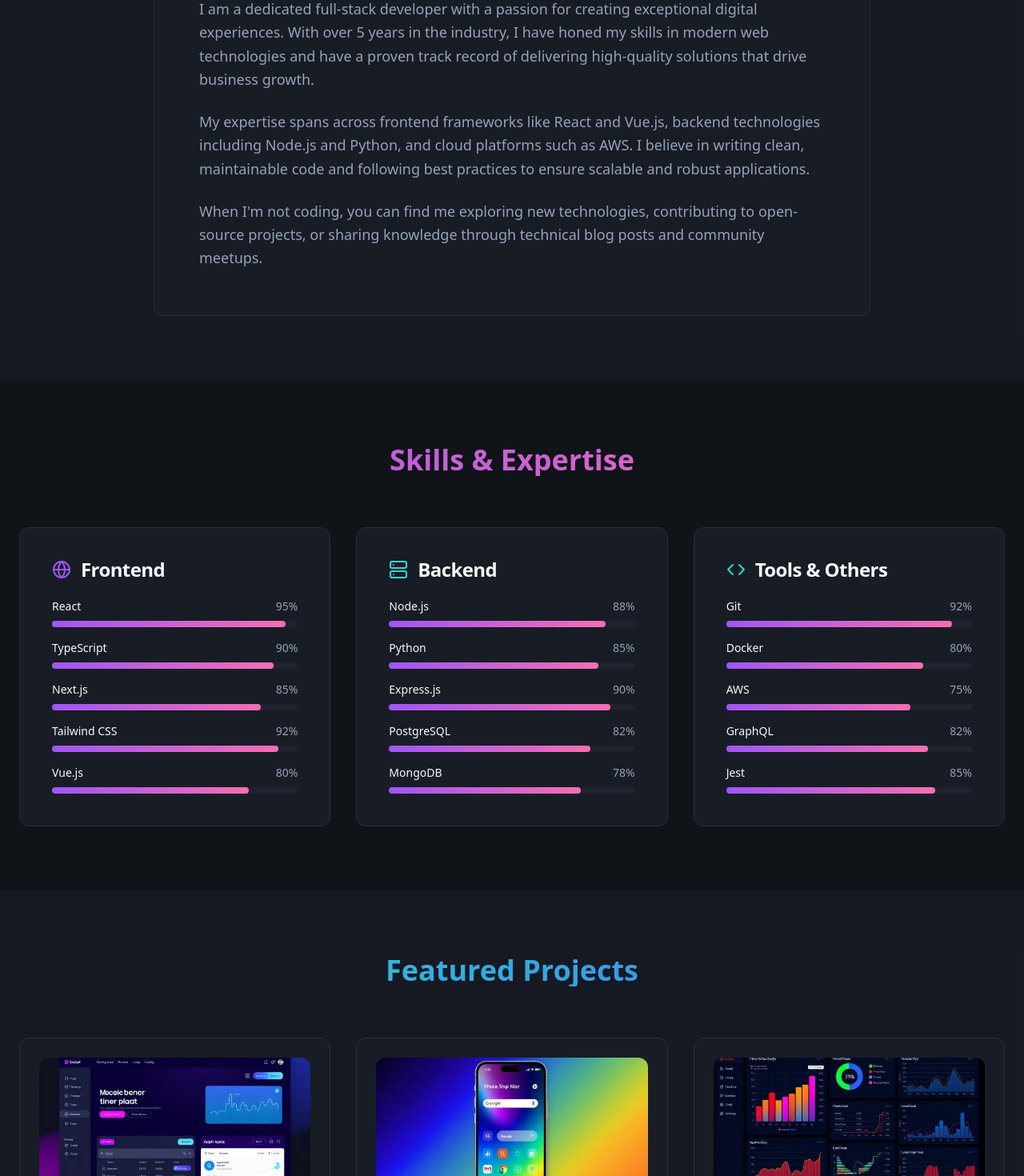
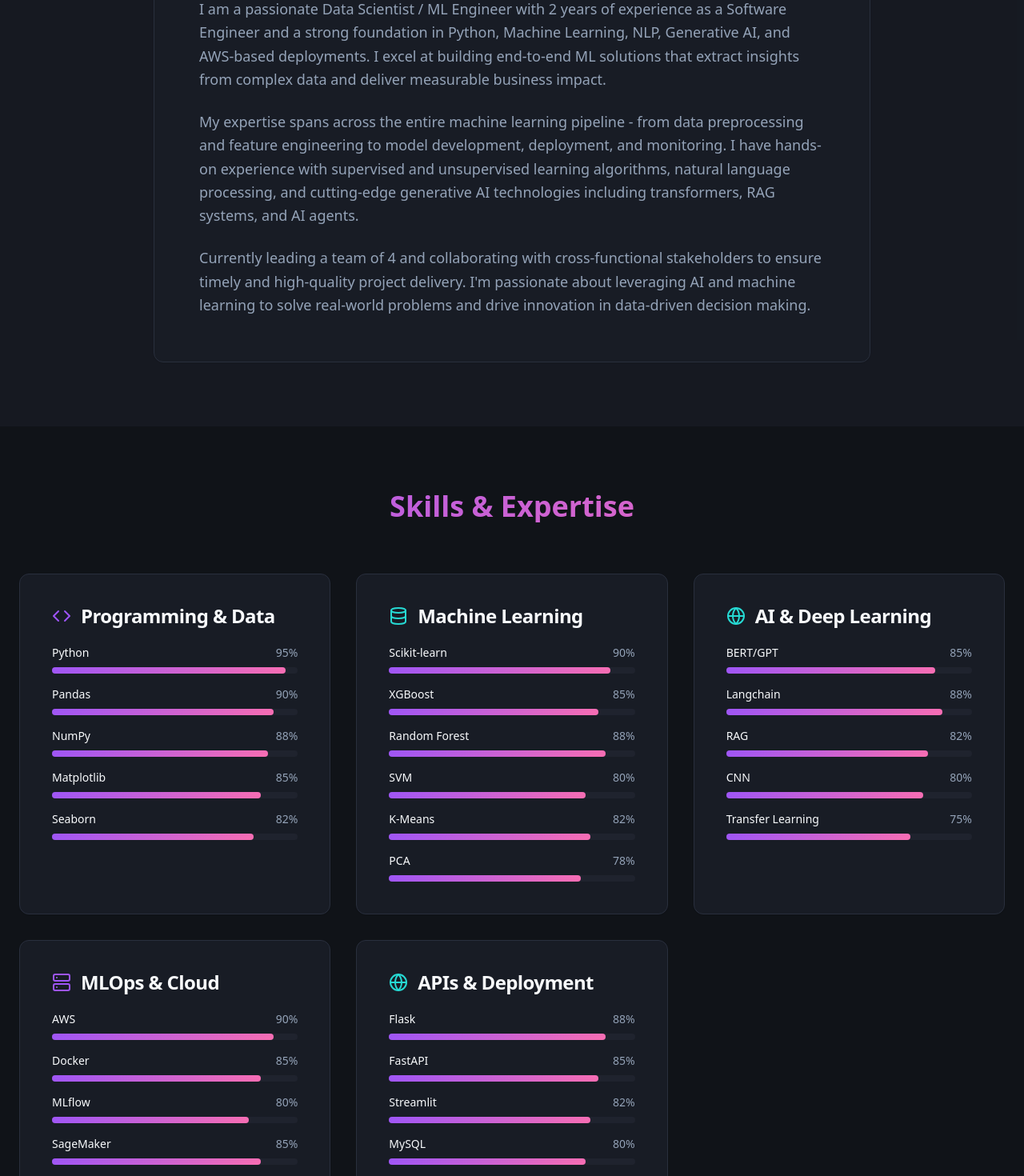
Before and after one commit to tchandrareddy21/tchandrareddy21.github.io, a React (Vite) app: page / in a window 1280 px wide. Shown: the part 1100-2570 px from the top of the page at 80% size. Built offline with nearby package versions, Linux system fonts and the light colour scheme.

Commit message:
Update skills and summary
Update the skills and summary sections with the provided information.

```diff
--- a/src/components/Portfolio.tsx
+++ b/src/components/Portfolio.tsx
@@ -37,7 +37,7 @@ const Portfolio = () => {
   const [isTyping, setIsTyping] = useState(true);
   const [showScrollTop, setShowScrollTop] = useState(false);
 
-  const typingText = "Full-Stack Developer & Tech Enthusiast";
+  const typingText = "Data Scientist & ML Engineer";
 
   useEffect(() => {
     const handleScroll = () => {
@@ -100,26 +100,41 @@ const Portfolio = () => {
   };
 
   const skills = {
-    "Frontend": [
-      { name: "React", level: 95 },
-      { name: "TypeScript", level: 90 },
-      { name: "Next.js", level: 85 },
-      { name: "Tailwind CSS", level: 92 },
-      { name: "Vue.js", level: 80 }
+    "Programming & Data": [
+      { name: "Python", level: 95 },
+      { name: "Pandas", level: 90 },
+      { name: "NumPy", level: 88 },
+      { name: "Matplotlib", level: 85 },
+      { name: "Seaborn", level: 82 }
     ],
-    "Backend": [
-      { name: "Node.js", level: 88 },
-      { name: "Python", level: 85 },
-      { name: "Express.js", level: 90 },
-      { name: "PostgreSQL", level: 82 },
+    "Machine Learning": [
+      { name: "Scikit-learn", level: 90 },
+      { name: "XGBoost", level: 85 },
+      { name: "Random Forest", level: 88 },
+      { name: "SVM", level: 80 },
+      { name: "K-Means", level: 82 },
+      { name: "PCA", level: 78 }
+    ],
+    "AI & Deep Learning": [
+      { name: "BERT/GPT", level: 85 },
+      { name: "Langchain", level: 88 },
+      { name: "RAG", level: 82 },
+      { name: "CNN", level: 80 },
+      { name: "Transfer Learning", level: 75 }
+    ],
+    "MLOps & Cloud": [
+      { name: "AWS", level: 90 },
+      { name: "Docker", level: 85 },
+      { name: "MLflow", level: 80 },
+      { name: "SageMaker", level: 85 },
+      { name: "GitHub Actions", level: 78 }
+    ],
+    "APIs & Deployment": [
+      { name: "Flask", level: 88 },
+      { name: "FastAPI", level: 85 },
+      { name: "Streamlit", level: 82 },
+      { name: "MySQL", level: 80 },
       { name: "MongoDB", level: 78 }
-    ],
-    "Tools & Others": [
-      { name: "Git", level: 92 },
-      { name: "Docker", level: 80 },
-      { name: "AWS", level: 75 },
-      { name: "GraphQL", level: 82 },
-      { name: "Jest", level: 85 }
     ]
   };
 
@@ -208,7 +223,7 @@ const Portfolio = () => {
         <div className="container mx-auto px-6 py-4">
           <div className="flex items-center justify-between">
             <div className="text-2xl font-bold gradient-primary bg-clip-text text-transparent">
-              John Doe
+              Tiyyagura Chandra Reddy
             </div>
             <div className="hidden md:flex items-center space-x-8">
               {[
@@ -243,7 +258,7 @@ const Portfolio = () => {
                 <div className="w-80 h-80 rounded-full overflow-hidden border-4 border-primary/30 shadow-card hover-glow animate-float">
                   <img
                     src={profilePhoto}
-                    alt="John Doe"
+                    alt="Tiyyagura Chandra Reddy"
                     className="w-full h-full object-cover"
                   />
                 </div>
@@ -256,7 +271,7 @@ const Portfolio = () => {
                   Hello, I'm
                 </span>
                 <br />
-                <span className="text-foreground">John Doe</span>
+                <span className="text-foreground">Tiyyagura Chandra Reddy</span>
               </h1>
               <div className="text-xl lg:text-2xl mb-8 h-8">
                 {isTyping && (
@@ -266,9 +281,7 @@ const Portfolio = () => {
                 )}
               </div>
               <p className="text-lg text-muted-foreground mb-8 max-w-2xl">
-                Passionate full-stack developer with 5+ years of experience creating
-                innovative web solutions. I love turning ideas into reality through
-                clean, efficient code and stunning user experiences.
+                Data Scientist / ML Engineer with 2 years of experience as a Software Engineer and a strong foundation in Python, Machine Learning, NLP, Generative AI, and AWS-based deployments. Currently leading a team of 4 and collaborating with cross-functional stakeholders.
               </p>
               <div className="flex flex-col sm:flex-row gap-4 justify-center lg:justify-start">
                 <Button
@@ -308,21 +321,21 @@ const Portfolio = () => {
                   <h3 className="text-2xl font-semibold">Professional Summary</h3>
                 </div>
                 <p className="text-lg text-muted-foreground leading-relaxed mb-6">
-                  I am a dedicated full-stack developer with a passion for creating exceptional
-                  digital experiences. With over 5 years in the industry, I have honed my skills
-                  in modern web technologies and have a proven track record of delivering
-                  high-quality solutions that drive business growth.
+                  I am a passionate Data Scientist / ML Engineer with 2 years of experience as a Software Engineer
+                  and a strong foundation in Python, Machine Learning, NLP, Generative AI, and AWS-based deployments.
+                  I excel at building end-to-end ML solutions that extract insights from complex data and deliver
+                  measurable business impact.
                 </p>
                 <p className="text-lg text-muted-foreground leading-relaxed mb-6">
-                  My expertise spans across frontend frameworks like React and Vue.js, backend
-                  technologies including Node.js and Python, and cloud platforms such as AWS.
-                  I believe in writing clean, maintainable code and following best practices
-                  to ensure scalable and robust applications.
+                  My expertise spans across the entire machine learning pipeline - from data preprocessing and
+                  feature engineering to model development, deployment, and monitoring. I have hands-on experience
+                  with supervised and unsupervised learning algorithms, natural language processing, and cutting-edge
+                  generative AI technologies including transformers, RAG systems, and AI agents.
                 </p>
                 <p className="text-lg text-muted-foreground leading-relaxed">
-                  When I'm not coding, you can find me exploring new technologies, contributing
-                  to open-source projects, or sharing knowledge through technical blog posts
-                  and community meetups.
+                  Currently leading a team of 4 and collaborating with cross-functional stakeholders to ensure
+                  timely and high-quality project delivery. I'm passionate about leveraging AI and machine learning
+                  to solve real-world problems and drive innovation in data-driven decision making.
                 </p>
               </CardContent>
             </Card>
@@ -336,14 +349,16 @@ const Portfolio = () => {
           <h2 className="text-4xl font-bold text-center mb-16 gradient-primary bg-clip-text text-transparent">
             Skills & Expertise
           </h2>
-          <div className="grid grid-cols-1 md:grid-cols-3 gap-8">
+          <div className="grid grid-cols-1 md:grid-cols-2 lg:grid-cols-3 gap-8">
             {Object.entries(skills).map(([category, skillList]) => (
               <Card key={category} className="skill-card">
                 <CardHeader>
                   <CardTitle className="flex items-center gap-3">
-                    {category === 'Frontend' && <Globe className="h-6 w-6 text-primary" />}
-                    {category === 'Backend' && <Server className="h-6 w-6 text-accent" />}
-                    {category === 'Tools & Others' && <Code className="h-6 w-6 text-cyan-glow" />}
+                    {category === 'Programming & Data' && <Code className="h-6 w-6 text-primary" />}
+                    {category === 'Machine Learning' && <Database className="h-6 w-6 text-accent" />}
+                    {category === 'AI & Deep Learning' && <Globe className="h-6 w-6 text-cyan-glow" />}
+                    {category === 'MLOps & Cloud' && <Server className="h-6 w-6 text-primary" />}
+                    {category === 'APIs & Deployment' && <Globe className="h-6 w-6 text-accent" />}
                     {category}
                   </CardTitle>
                 </CardHeader>
```
